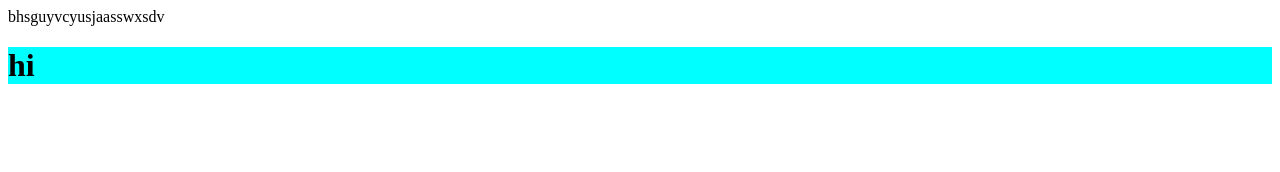
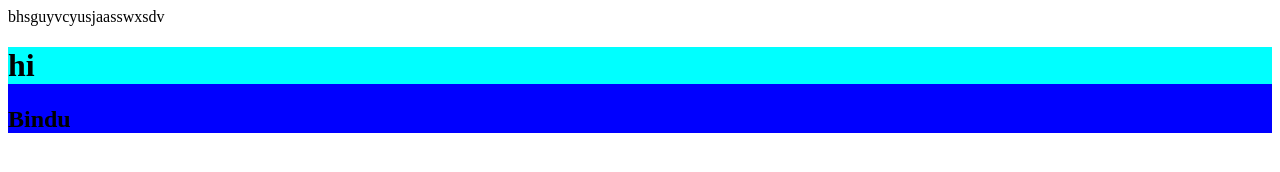
Before and after one commit to kongaHimabindu/bhuvana, a plain HTML site: page index.html in a window 1280 px wide. Drawn offline with Linux system fonts and the light colour scheme.

Commit message:
changes-file

```diff
--- a/index.html
+++ b/index.html
@@ -18,12 +18,7 @@
         </div>
         <div class="content" id="content2">
             <h1>hi</h1>
-            <!-- <div class="content1">
-                hello
-            </div>
-            <div id="content2">
-                bindu
-            </div> -->
+            <h2>Bindu</h2>
         </div>
     </div>
 </body>
```
